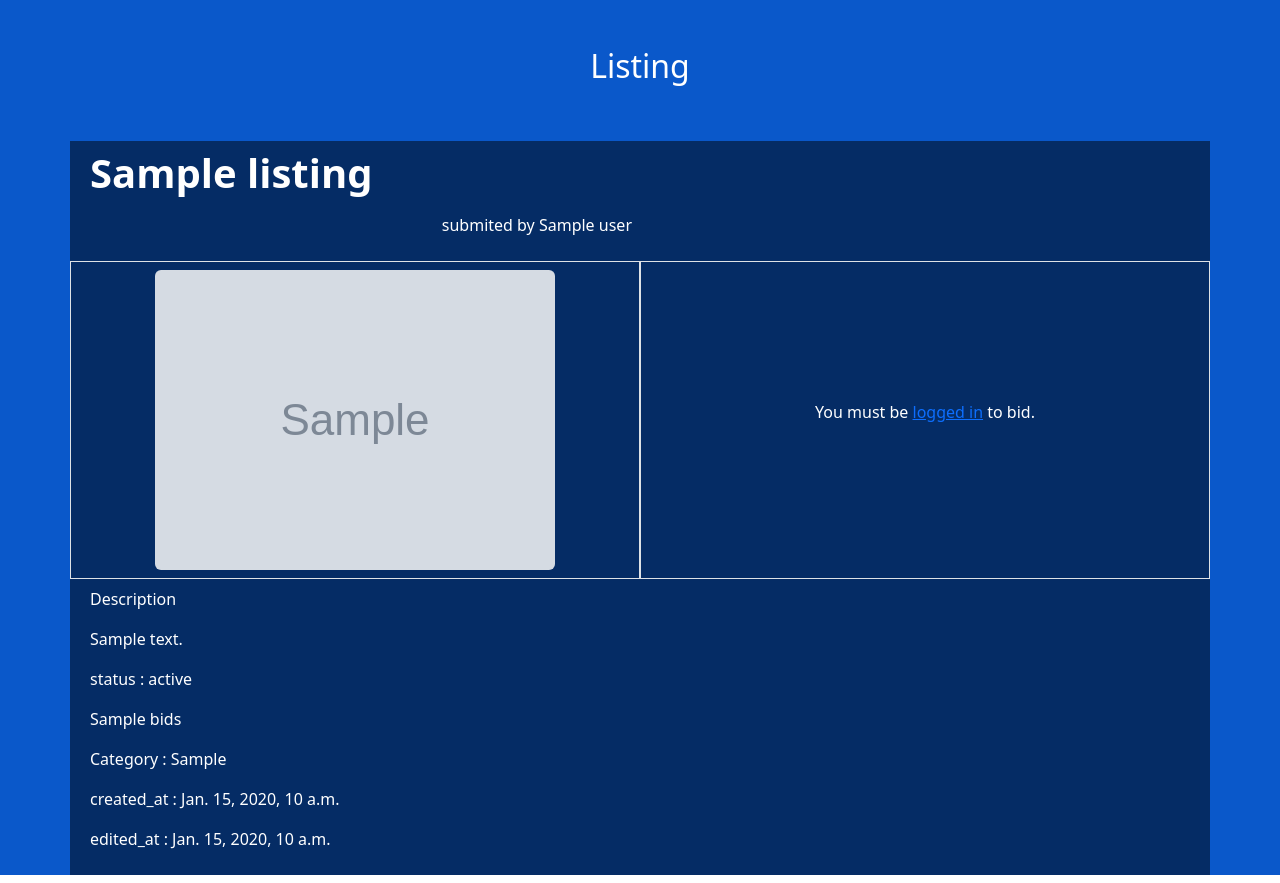
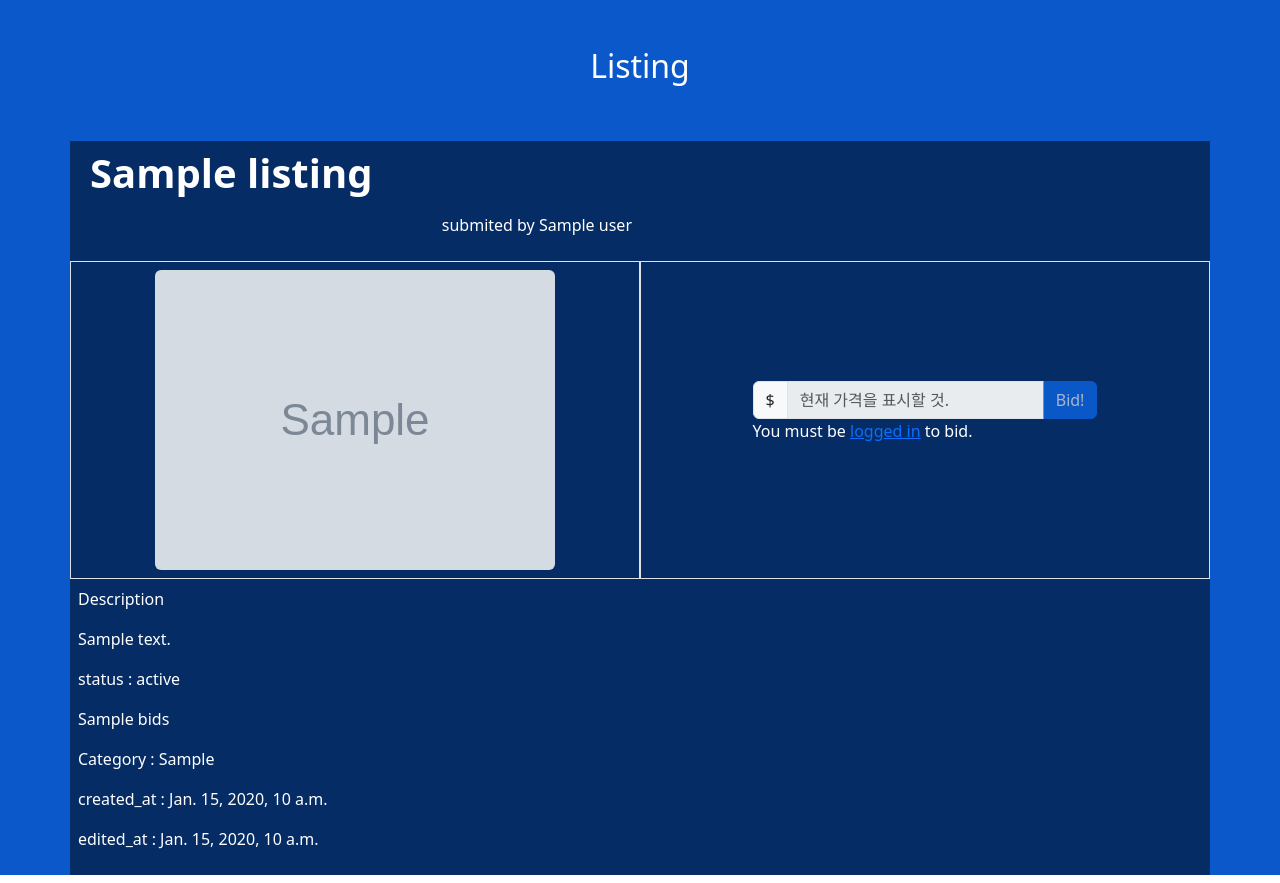
Before and after one commit to new-3/cs50-commerce2, a Django app: template auctions/templates/auctions/listing.html in a window 1280 px wide. Shown: the part 81-964 px from the top of the page. Run offline with Django 3.2, Linux system fonts and the light colour scheme; the template is opened without the code that fills it: most values are stand-ins (such as "Sample title", 1, 10 or a date in 2020); grey boxes marked "Sample" are stand-in pictures.

Commit message:
refactor: display condition of bidding form

```diff
--- a/auctions/templates/auctions/listing.html
+++ b/auctions/templates/auctions/listing.html
@@ -23,29 +23,22 @@
             <!-- bid btn area start -->
             <div class="border col-sm-6 col-lg-6 d-flex justify-content-center align-items-center mx-auto">
                 <!-- d-flex class is needed to align elements (due to heights decided by size of img)-->
-                {% if user.is_authenticated %}
-                    {% if listing.user == request.user %}                        <form class="#" action="">
-                        <div class="align-items-center p-5">
-                        <div class="input-group flex-nowrap">
-                            <span class="input-group-text" id="addon-wrapping">$</span>
-                                <input type="number" class="form-control disabled" placeholder="Bid Price" aria-label="Bid Price" aria-describedby="addon-wrapping">
-                                <button type="submit" class="btn btn-primary disabled" id="submit-addon">Bid!</button>
-                        </div>
-                    </form>
-                        <p>Sellers cannot bid on their own listings.</p>
-                    {% else %}
                 <form class="#" action="POST">
                     <div class="align-items-center p-5">
                     <div class="input-group flex-nowrap">
                         <span class="input-group-text" id="addon-wrapping">$</span>
-                                    <input type="number" class="form-control" placeholder="Bid Price" aria-label="Bid Price" aria-describedby="addon-wrapping">
-                                    <button type="submit" class="btn btn-primary" id="submit-addon">Bid!</button>
+                        <input type="number" class="form-control" placeholder="현재 가격을 표시할 것." aria-label="Bid Price" aria-describedby="addon-wrapping"
+                        {% if listing.user == request.user or not user.is_authenticated %}disabled{% endif %}>
+                        <button type="submit" class="btn btn-primary {% if listing.user == request.user or not user.is_authenticate %}disabled{% endif %}" id="submit-addon">Bid!</button>
                     </div>
                 </form>
-                    {% endif %}
-                {% else %}
+                    {% if not user.is_authenticated %}
                     <p>You must be <a href="{% url 'login' %}">logged in</a> to bid.</p>
                     {% endif %}
+                    {% if listing.user == request.user %}
+                    <p>Sellers cannot bid on their own listings.</p>
+                    {% endif %}
+
                 </div>
             </div>
             <!-- bid btn area end -->
```
Lines whose indentation alone changed are shown as unchanged.
